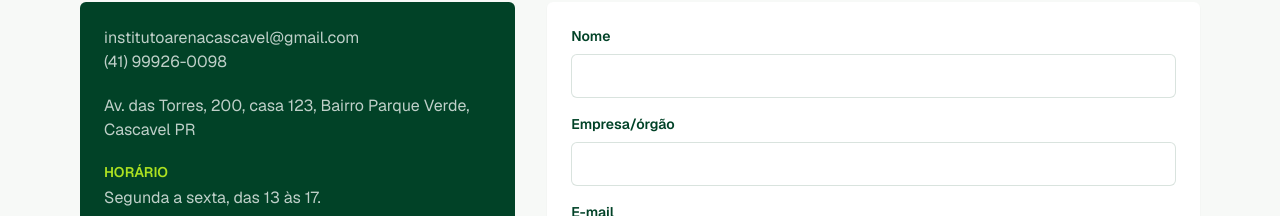
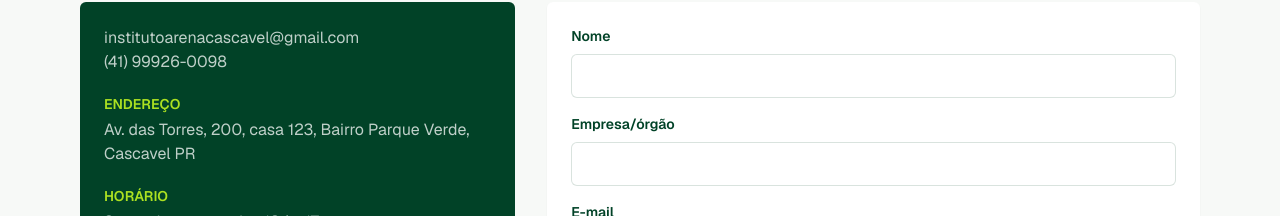
Before and after one commit to fjjohann/instituto-arena-cascavel, a Next.js app: page /contato in a window 1280 px wide. Shown: the part 263-479 px from the top of the page. Built offline with nearby package versions, Linux system fonts and the light colour scheme; no server answers.

Commit message:
Label contact address

```diff
--- a/src/app/contato/page.tsx
+++ b/src/app/contato/page.tsx
@@ -13,7 +13,8 @@ export default async function Page({ searchParams }: { searchParams: Promise<{ e
         <aside className="rounded-md bg-forest p-6 text-white">
           <a className="block text-white/75 hover:text-lime" href="mailto:institutoarenacascavel@gmail.com">institutoarenacascavel@gmail.com</a>
           <a className="block text-white/75 hover:text-lime" href="https://wa.me/5541999260098" rel="noreferrer" target="_blank">(41) 99926-0098</a>
-          <p className="mt-5 text-white/75">Av. das Torres, 200, casa 123, Bairro Parque Verde, Cascavel PR</p>
+          <p className="mt-5 text-sm font-semibold uppercase text-lime">Endereço</p>
+          <p className="mt-1 text-white/75">Av. das Torres, 200, casa 123, Bairro Parque Verde, Cascavel PR</p>
           <p className="mt-5 text-sm font-semibold uppercase text-lime">Horário</p>
           <p className="mt-1 text-white/75">Segunda a sexta, das 13 às 17.</p>
         </aside>
```
